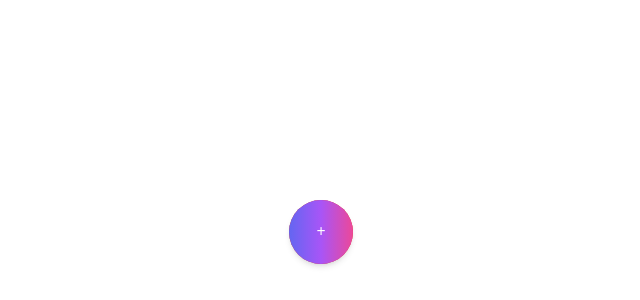
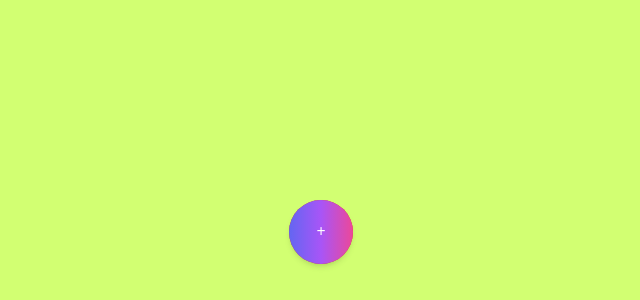
Before and after one commit to khanpro-maker/ShortPicks, a React (Vite) app: page / in a window 1280 px wide. Shown: the part 500-800 px from the top of the page, without its empty margins (319-959 px from the left). Built offline with nearby package versions, Linux system fonts and the light colour scheme.

Commit message:
add bg-color

```diff
--- a/src/components/Add.jsx
+++ b/src/components/Add.jsx
@@ -10,7 +10,7 @@ const Add = () => {
   }
 
   return (
-    <div className='relative w-screen h-screen flex flex-col items-center'>
+    <div className='relative w-screen h-screen flex flex-col items-center bg-[#D2FF72]'>
       <div className='absolute bottom-9 bg-red-600 rounded-full hover:bg-slate-500'>
         <motion.button
           onClick={handleAdd}
--- a/src/components/InputCart.jsx
+++ b/src/components/InputCart.jsx
@@ -43,7 +43,7 @@ const InputCart = () => {
     return (
         <section >
             {!isSaved ? (
-                <div className='w-screen h-screen grid place-items-center cursor:pointer'>
+                <div className='w-screen h-screen grid place-items-center cursor-pointer '>
                     <div className=' relative w-[337px] h-[529px] bg-blue rounded-[20px]  transform transition-all duration-300 hover:scale-105 hover:shadow-lg'>
                         <Header />
                         <div id="text" className='absolute top-40 left-5 right-5 text-white flex flex-col justify-center'
```
